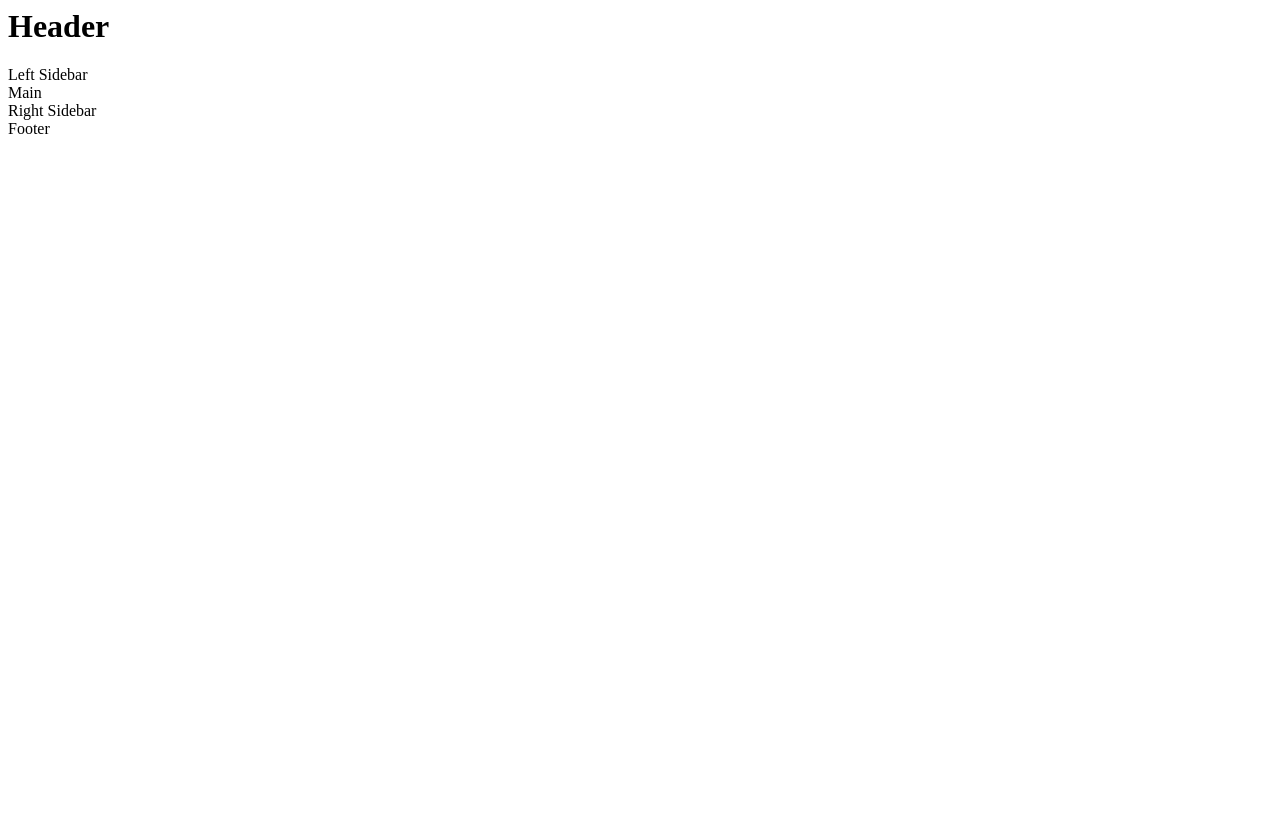
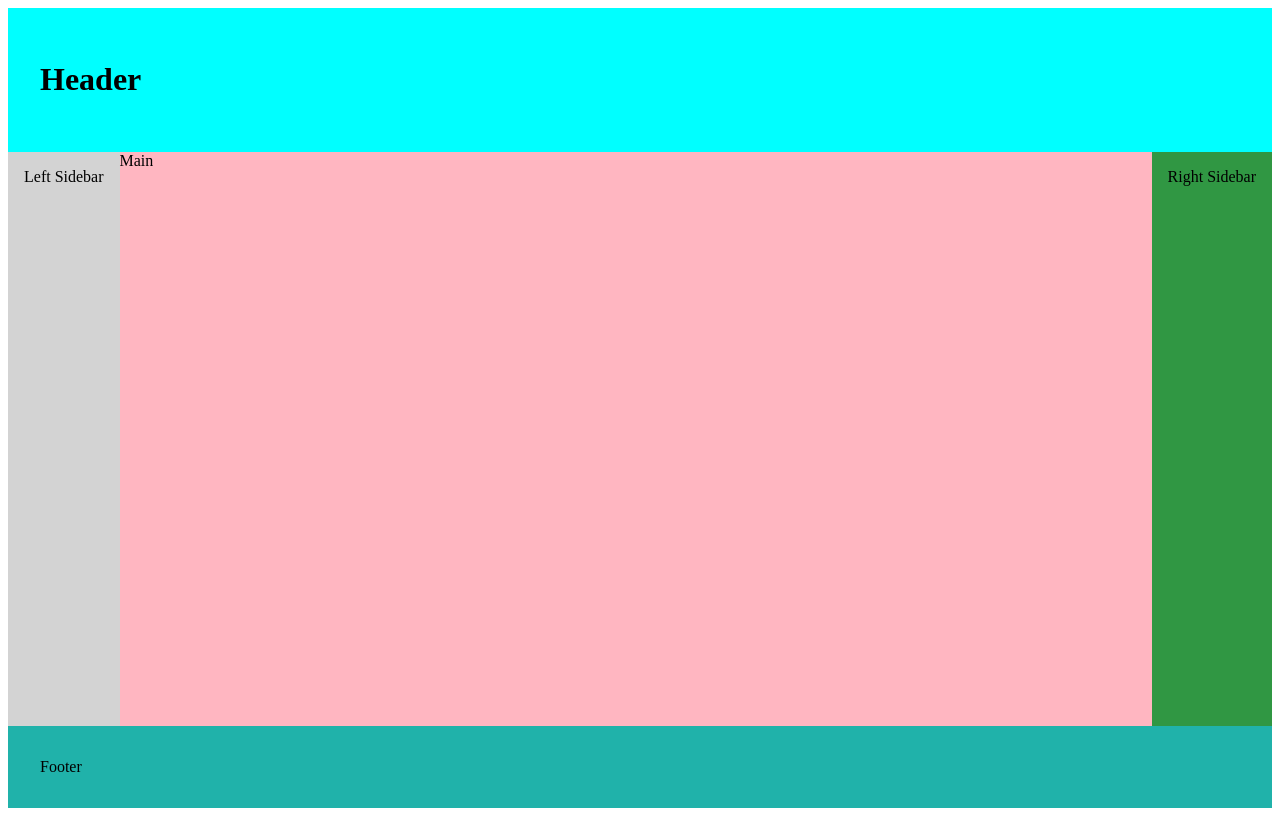
Before and after one commit to lmcreer/wdd131, a plain HTML site: page week01/basic-layout.html in a window 1280 px wide. Drawn offline with Linux system fonts and the light colour scheme.

Commit message:
color changes

```diff
--- a/week01/basic-layout.html
+++ b/week01/basic-layout.html
@@ -1,6 +1,16 @@
-
-<header><h1>Header</h1></header>
-<div class="left-side" contenteditable>Left Sidebar</div>
-<div class = "main" contenteditable>Main</div>
-<div class="right-side" contenteditable>Right Sidebar</div>
-<footer>Footer</footer>
+<!DOCTYPE html>
+<html lang="en">
+<link rel="stylesheet" href="styles/layout.css">
+<head>
+    <meta charset="UTF-8">
+    <meta name="viewport" content="width=device-width, initial-scale=1.0">
+    <title>Document</title>
+</head>
+<body>
+    <header><h1 contenteditable>Header</h1></header>
+    <div class="left-sidebar" contenteditable>Left Sidebar</div>
+    <main contenteditable>Main</main>
+    <div class="right-sidebar" contenteditable>Right Sidebar</div>
+    <footer>Footer</footer>
+</body>
+</html>
--- a/week01/styles/layout.css
+++ b/week01/styles/layout.css
@@ -1,6 +1,7 @@
-.parent{
+body{
     display: grid;
     grid-template: auto 1fr auto / auto 1fr auto;
+    height: 100vh
 }
 
 header{
@@ -9,20 +10,28 @@ header{
     background-color: aqua;
 }
 
-.left-side{
+.left-sidebar{
     grid-column: 1 / 2;
     background: lightgray;
 }
 
-.main{
+main{
     grid-column: 2 / 3;
+    background: lightpink;
 }
 
-.right-side{
+.right-sidebar{
     grid-column: 3 / 4;
+    background: rgb(48, 151, 67);
+}
+
+.left-sidebar,
+.right-sidebar {
+  padding: 1rem;
 }
 
 footer{
     padding: 2rem;
     grid-column: 1 /4;
+    background: lightseagreen;
 }
```
